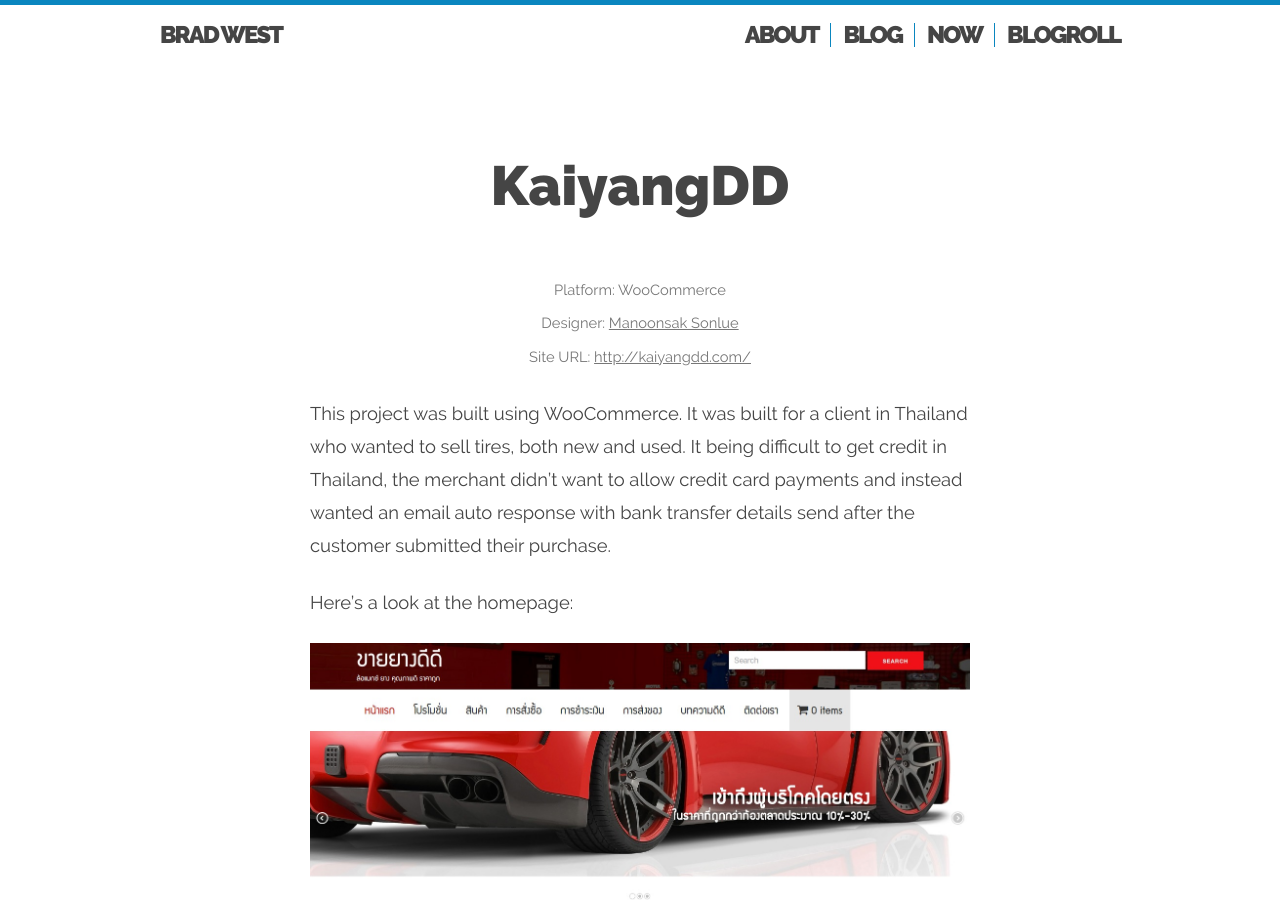
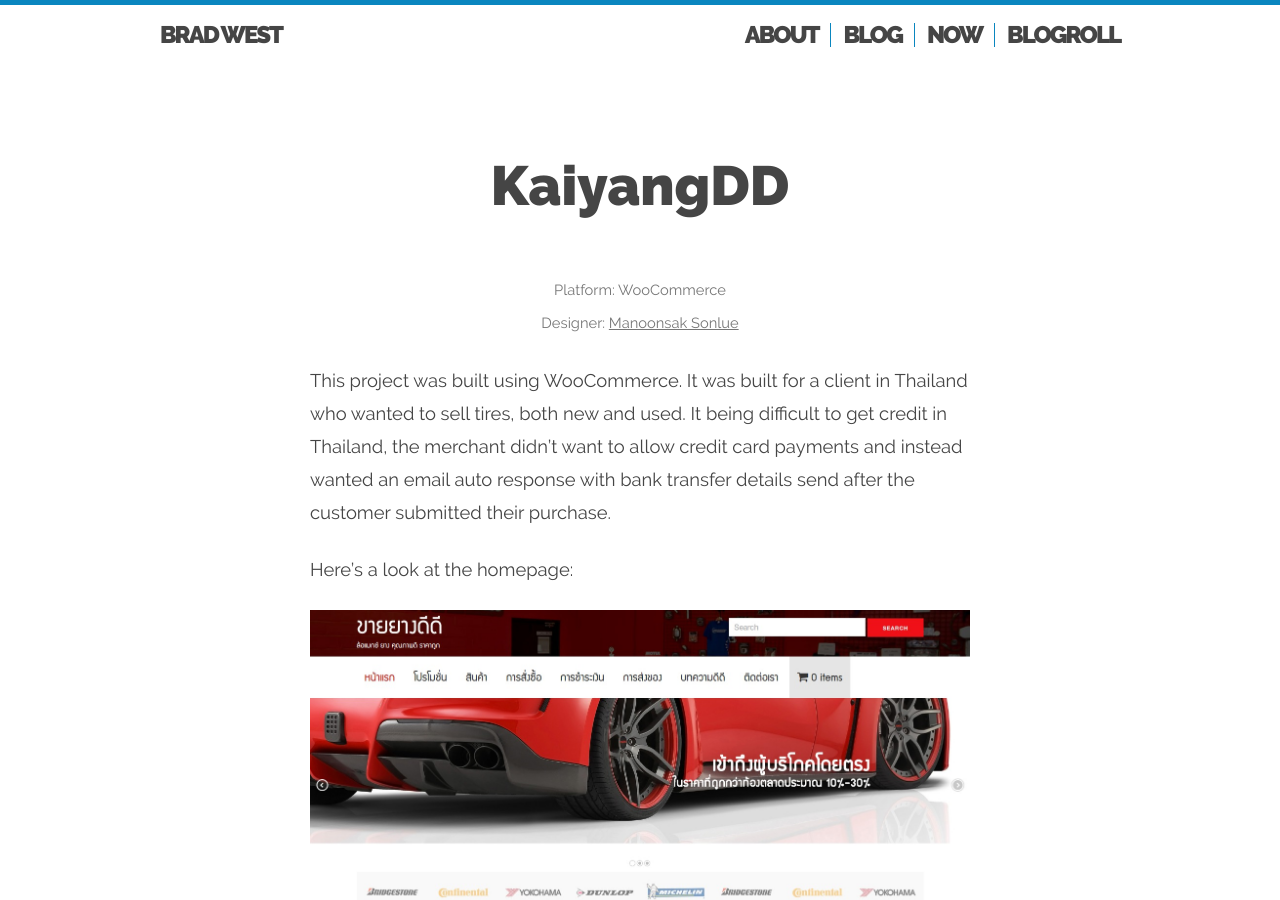
Before and after one commit to bradonomics/bradonomics.com, a Jekyll site: the page built from _posts/portfolio/2015-04-20-kaiyangdd.md, in a window 1280 px wide and 900 px high. Built offline with Jekyll 4.4.1, drawn with Linux system fonts in a browser that asks for light colours; some of the changed lines change nothing that is shown.

Commit message:
Remove dead link for KaiyangDD

```diff
--- a/_posts/portfolio/2015-04-20-kaiyangdd.md
+++ b/_posts/portfolio/2015-04-20-kaiyangdd.md
@@ -2,7 +2,6 @@
 title: KaiyangDD
 description: An eCommerce website for a Thai tire merchant.
 category: portfolio
-site_url: http://kaiyangdd.com/
 platform: WooCommerce
 designer_name: Manoonsak Sonlue
 designer_url: http://m3thailand.com/
```
